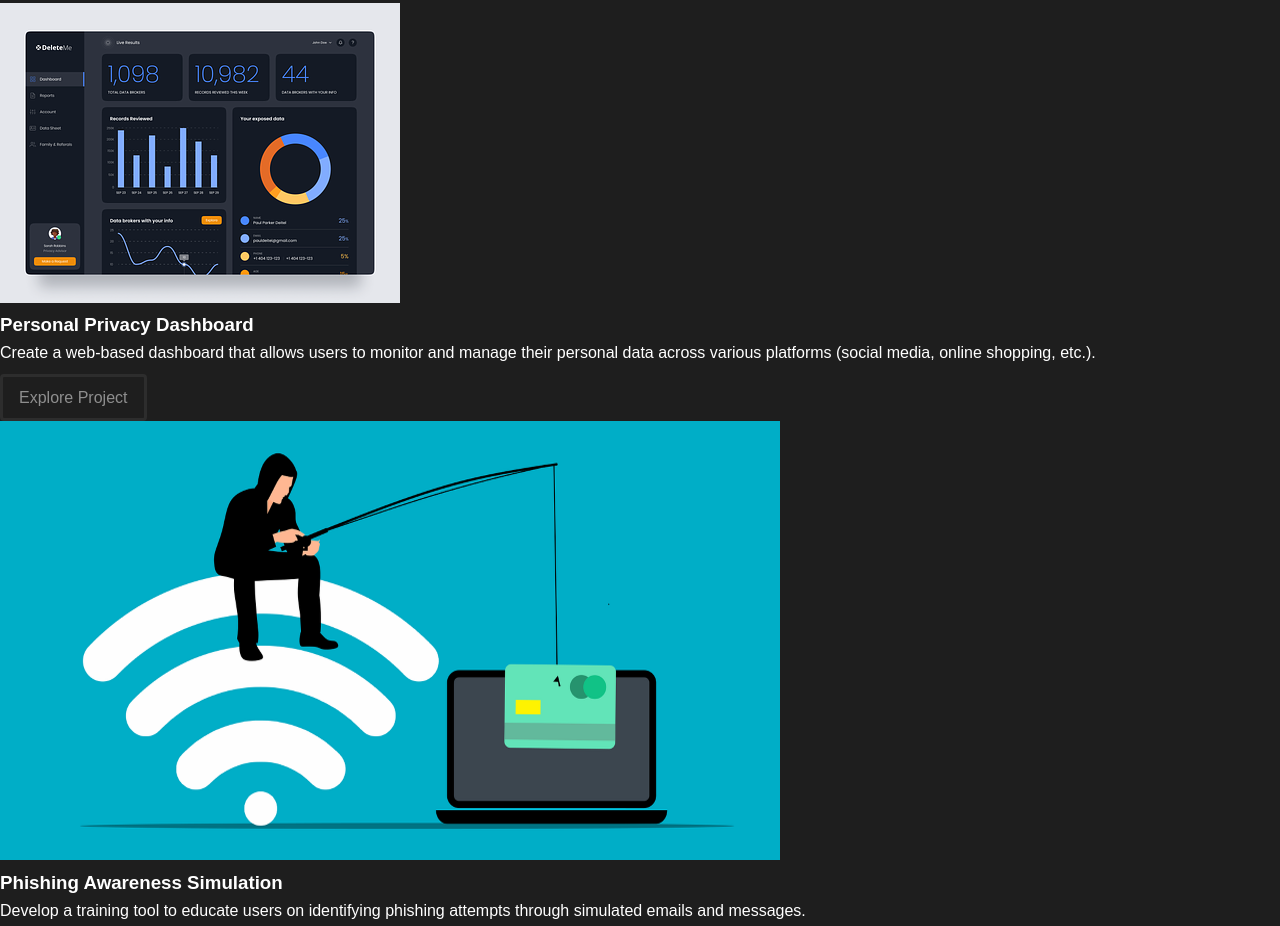
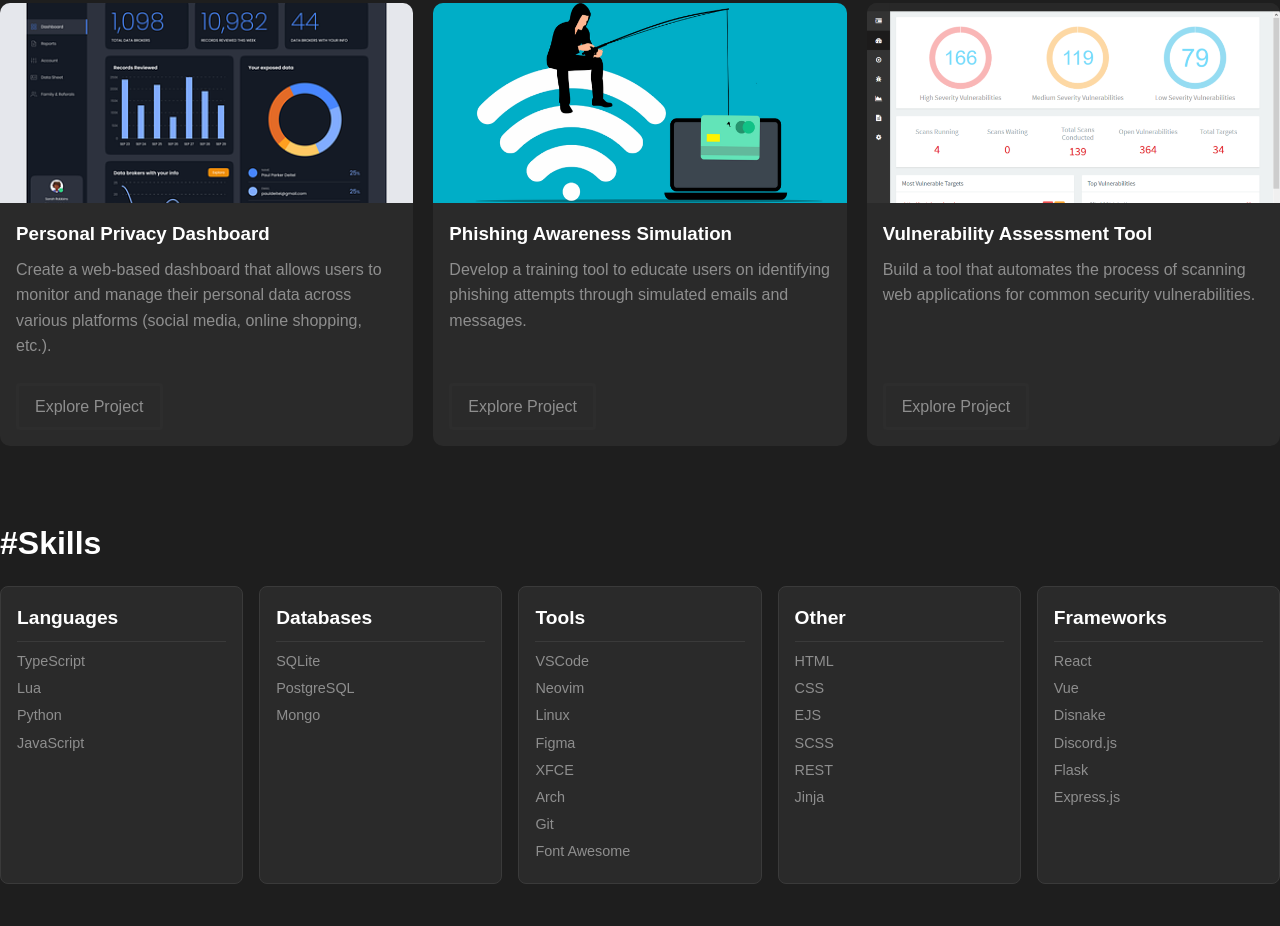
Before and after one commit to Nathan-Niestroy/CIS_255_Midterm_Project, a plain HTML site: page index.html in a window 1280 px wide. Shown: the part 439-1365 px from the top of the page. Drawn offline with Linux system fonts and the light colour scheme.

Commit message:
Commit #12
Styled projects and skills sections, including grids, cards, and hover effects.

```diff
--- a/styles.css
+++ b/styles.css
@@ -129,3 +129,91 @@ section h2 {
     margin-top: 5px;
     font-style: normal;
 }
+
+.projects-grid {
+    display: grid;
+    grid-template-columns: repeat(auto-fit, minmax(250px, 1fr));
+    gap: 20px;
+}
+
+.project-card {
+    background-color: var(--card-background);
+    border-radius: 10px;
+    overflow: hidden;
+    display: flex;
+    flex-direction: column;
+}
+
+.project-card img {
+    width: 100%;
+    height: 200px;
+    object-fit: cover;
+}
+
+.project-info {
+    padding: 1rem;
+    display: flex;
+    flex-direction: column;
+    flex-grow: 1;
+}
+
+.project-info h3 {
+    margin-bottom: 0.5rem;
+    color: var(--text-color);
+}
+
+.project-info p {
+    color: var(--link-color);
+    margin-bottom: 1rem;
+    flex-grow: 1;
+}
+
+.project-info .read-more {
+    align-self: flex-start;
+}
+
+#skills {
+    padding: 2rem 0;
+}
+
+.skills-grid {
+    display: grid;
+    grid-template-columns: repeat(auto-fit, minmax(200px, 1fr));
+    gap: 1rem;
+}
+
+.skill-category {
+    background-color: var(--card-background);
+    border: 1px solid var(--card-border);
+    border-radius: 8px;
+    padding: 1rem;
+    transition: transform 0.3s ease;
+}
+
+.skill-category:hover {
+    transform: translateY(-5px);
+}
+
+.skill-category h3 {
+    color: var(--text-color);
+    font-size: 1.2rem;
+    margin-bottom: 0.5rem;
+    border-bottom: 1px solid var(--card-border);
+    padding-bottom: 0.5rem;
+}
+
+.skill-category ul {
+    list-style-type: none;
+    padding: 0;
+}
+
+.skill-category li {
+    color: var(--link-color);
+    font-size: 0.9rem;
+    margin-bottom: 0.25rem;
+    transition: color 0.3s ease;
+}
+
+.skill-category li:hover {
+    color: var(--accent-color);
+}
```
